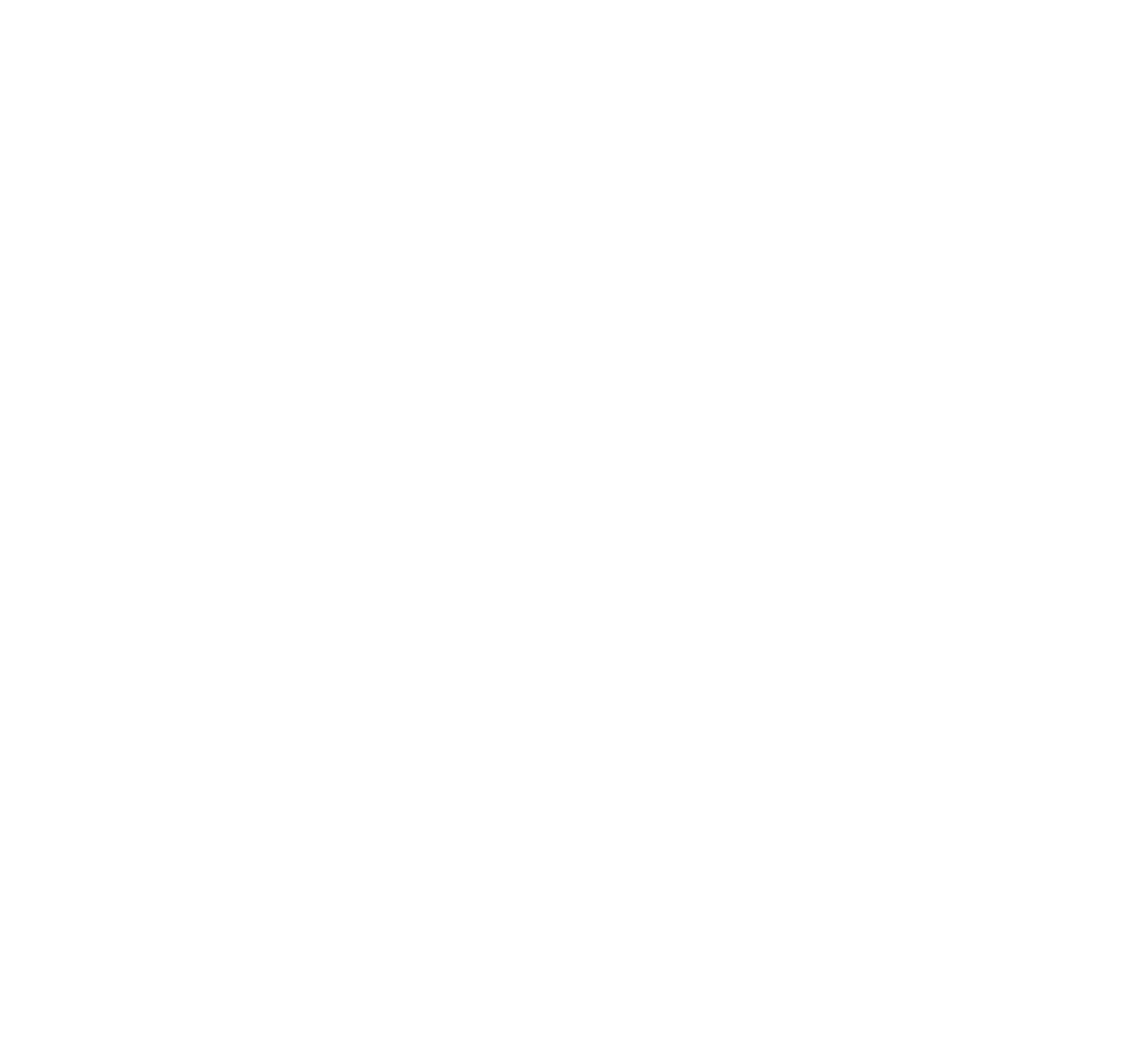
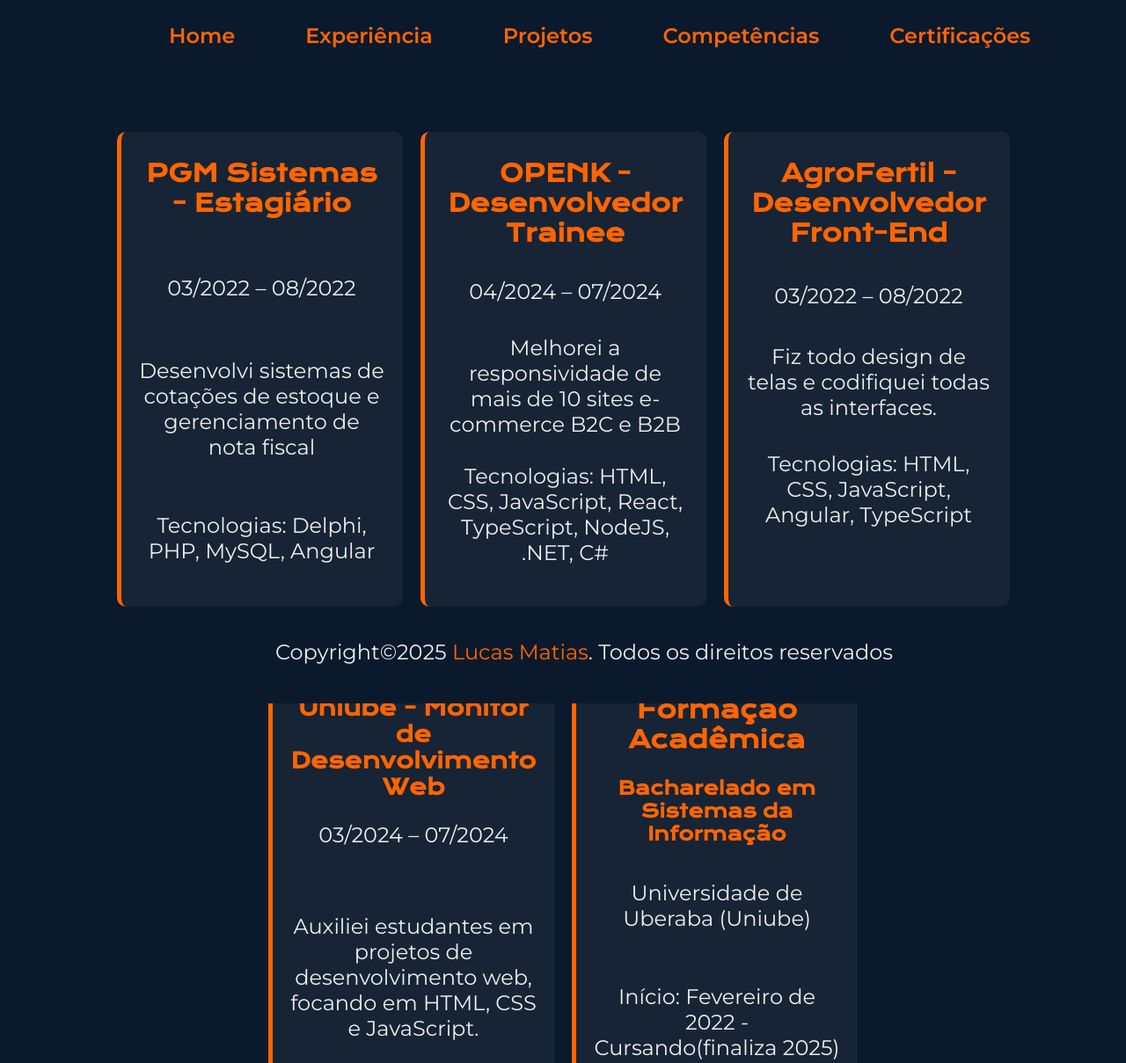
Before and after one commit to LucsM515/portifolio_5.0, a plain HTML site: page experience.html in a window 1280 px wide. Shown: the top 1209 px of the page at 88% size. Before the commit the page ends 800 px from the top, so only its background shows below. Drawn offline with nearby package versions, Linux system fonts and the light colour scheme.

Commit message:
experiencia

```diff
--- a/experience.html
+++ b/experience.html
@@ -0,0 +1,62 @@
+<!DOCTYPE html>
+<html lang="pt-br">
+
+<head>
+    <meta charset="UTF-8">
+    <meta name="viewport" content="width=device-width, initial-scale=1.0">
+    <title>Experiência</title>
+    <link rel="stylesheet" href="styles/experience.css">
+</head>
+
+<body>
+    <header>
+        <div class="head_page">
+            <a class="head_page_link" href="index.html">Home</a>
+            <a class="head_page_link" href="experience.html">Experiência</a>
+            <a class="head_page_link" href="projects.html">Projetos</a>
+            <a class="head_page_link" href="competence.html">Competências</a>
+            <a class="head_page_link" href="certifications.html">Certificações</a>
+        </div>
+    </header>
+    <div class="container">
+        <section class="first_section">
+            <h1>PGM Sistemas - Estagiário</h1>
+            <p class="date">03/2022 – 08/2022</p>
+            <p>Desenvolvi sistemas de cotações de estoque e gerenciamento de nota fiscal</p>
+            <p>Tecnologias: Delphi, PHP, MySQL, Angular</p>
+        </section>
+
+        <section class="second_section">
+            <h1>OPENK - Desenvolvedor Trainee</h1>
+            <p class="date">04/2024 – 07/2024</p>
+            <p>Melhorei a responsividade de mais de 10 sites e-commerce B2C e B2B</p>
+            <p>Tecnologias: HTML, CSS, JavaScript, React, TypeScript, NodeJS, .NET, C#</p>
+        </section>
+
+        <section class="third_section">
+            <h1>AgroFertil - Desenvolvedor Front-End</h1>
+            <p class="date">03/2022 – 08/2022</p>
+            <p>Fiz todo design de telas e codifiquei todas as interfaces.</p>
+            <p>Tecnologias: HTML, CSS, JavaScript, Angular, TypeScript</p>
+        </section>
+
+        <section class="fourth_section">
+            <h1>Uniube - Monitor de Desenvolvimento Web</h1>
+            <p class="date">03/2024 – 07/2024</p>
+            <p class="text">Auxiliei estudantes em projetos de desenvolvimento web, focando em HTML, CSS e JavaScript.</p>
+        </section>
+
+        <section class="fifth_section">
+            <h1>Formação Acadêmica</h1>
+            <h3>Bacharelado em Sistemas da Informação</h3>
+            <p>Universidade de Uberaba (Uniube)</p>
+            <p>Início: Fevereiro de 2022 - Cursando(finaliza 2025)</p>
+        </section>
+    </div>
+    <footer class="footer_page">
+        <p>Copyright©2025 <a href="index.html">Lucas Matias</a>. Todos os direitos reservados</p>
+    </footer>
+    <script src="scripts/experience.js"></script>
+</body>
+
+</html>
--- /dev/null
+++ b/scripts/experience.js
@@ -0,0 +1,9 @@
+document.addEventListener("DOMContentLoaded", () => {
+    const sections = document.querySelectorAll("section");
+
+    sections.forEach((section, index) => {
+        setTimeout(() => {
+            section.classList.add("show");
+        }, index * 300); // Cada box aparece 300ms depois da anterior
+    });
+});
--- a/script.js
+++ b/scripts/script.js
@@ -1,5 +1,5 @@
 document.addEventListener("DOMContentLoaded", function () {
-    const title = "Olá, meu nome é Lucas Matias";
+    const title = `Olá, meu nome é Lucas Matias.`;
     const paragraph = `Sou um Desenvolvedor front-end com experiência em criar interfaces responsivas e otimizadas.\n
     Tenho conhecimento em diversas tecnologias front-end e back-end, incluindo React, PHP, NodeJS e .NET.\n
     Gosto de ter foco em melhoria de UI/UX design e responsividade.\n
--- /dev/null
+++ b/styles/experience.css
@@ -0,0 +1,173 @@
+@import url('https://fonts.googleapis.com/css2?family=Krona+One&family=Montserrat:wght@400;600&display=swap');
+
+:root {
+    --cor-primaria: #000000;
+    --cor-secundaria: #1E3E62;
+    --cor-terciaria: #0B192C;
+    --cor-quaternaria: #EEEEEE;
+    --cor-quinaria: #FF6500;
+    --cor-senaria:#C14600;
+
+    --fonte-primaria: 'Krona One', sans-serif;
+    --fonte-secundaria: 'Montserrat', sans-serif;
+}
+
+* {
+    margin: 0;
+    padding: 0;
+}
+
+body{
+    box-sizing: border-box;
+    background-color: var(--cor-terciaria);
+    color: var(--cor-secundaria);
+}
+
+.head_page{
+    padding: 2% 0% 0% 15%;
+    display: flex;
+    gap: 80px;
+
+}
+
+.head_page_link{
+
+    font-family: var(--fonte-secundaria);
+    font-size: 1.5rem;
+    font-weight: 600;
+    color: var(--cor-quinaria);
+    text-decoration: none;
+}
+
+.container {
+    display: flex;
+    justify-content: center;
+    flex-wrap: wrap;
+    gap: 20px;
+    padding: 45px;
+}
+
+section {
+    background-color: rgba(255, 255, 255, 0.05);
+    border-left: 5px solid var(--cor-quinaria);
+    border-radius: 10px;
+    padding: 20px;
+    width: 280px;
+    height: 500px;
+    box-shadow: var(--cor-senaria);
+    transition: transform 0.3s ease, box-shadow 0.3s ease;
+    display: flex;
+    flex-direction: column;
+    margin-top: 50px;
+}
+
+section:hover {
+    transform: scale(1.05);
+    box-shadow: var(--cor-senaria);
+}
+
+
+h1 {
+    font-size: 1.7rem;
+    color: var(--cor-quinaria);
+    font-family: var(--fonte-primaria);
+    word-wrap: break-word;
+    overflow: hidden;
+    text-align: center;
+    margin-bottom: 25px;
+    padding-top: 10px;
+}
+
+.fourth_section h1{
+    font-size: 1.52rem;
+    color: var(--cor-quinaria);
+    font-family: var(--fonte-primaria);
+    word-wrap: break-word;
+    overflow: hidden;
+    text-align: center;
+}
+
+h3{
+    font-size: 1.3rem;
+    color: var(--cor-quinaria);
+    font-family: var(--fonte-primaria);
+    word-wrap: break-word;
+    overflow: hidden;
+    text-align: center;
+}
+
+.date{
+    font-size: 1.5rem;
+    margin-bottom: 25px;
+}
+
+p {
+    font-size: 1.5rem;
+    color: var(--cor-quaternaria);
+    font-family: var(--fonte-secundaria);
+    text-align: center;
+    margin-bottom: 20px;
+
+}
+
+.first_section p{
+    margin-top:40px;
+}
+
+.second_section p{
+    margin-top: 10px;
+}
+
+.third_section p{
+    margin-top: 15px;
+}
+
+.fourth_section .text{
+    margin-top: 50px;
+}
+
+.fifth_section p{
+    margin-bottom: 20px;
+    margin-top: 40px;
+}
+
+.footer_page{
+    position: fixed;
+    bottom: 0;
+    left: 0;
+    width: 100%;
+    color: var(--cor-quaternaria);
+    background-color: var(--cor-terciaria);
+    padding: 24px;
+    text-align: center;
+    font-family: var(--fonte-secundaria);
+    font-size: 1.5rem;
+    font-weight: 400;
+}
+
+.footer_page a{
+    color: var(--cor-quinaria);
+    text-decoration: none;
+}
+
+@keyframes slideIn {
+    from {
+        opacity: 0;
+        transform: translateX(-50px);
+    }
+    to {
+        opacity: 1;
+        transform: translateX(0);
+    }
+}
+
+/* Garante que as seções estejam ocultas inicialmente */
+section {
+    opacity: 0;
+    transform: translateX(-50px);
+}
+
+/* Ativa a animação quando a classe "show" é adicionada */
+section.show {
+    animation: slideIn 0.6s ease-out forwards;
+}
```
Also changed, not shown: index.html (+3 -3 lines).
